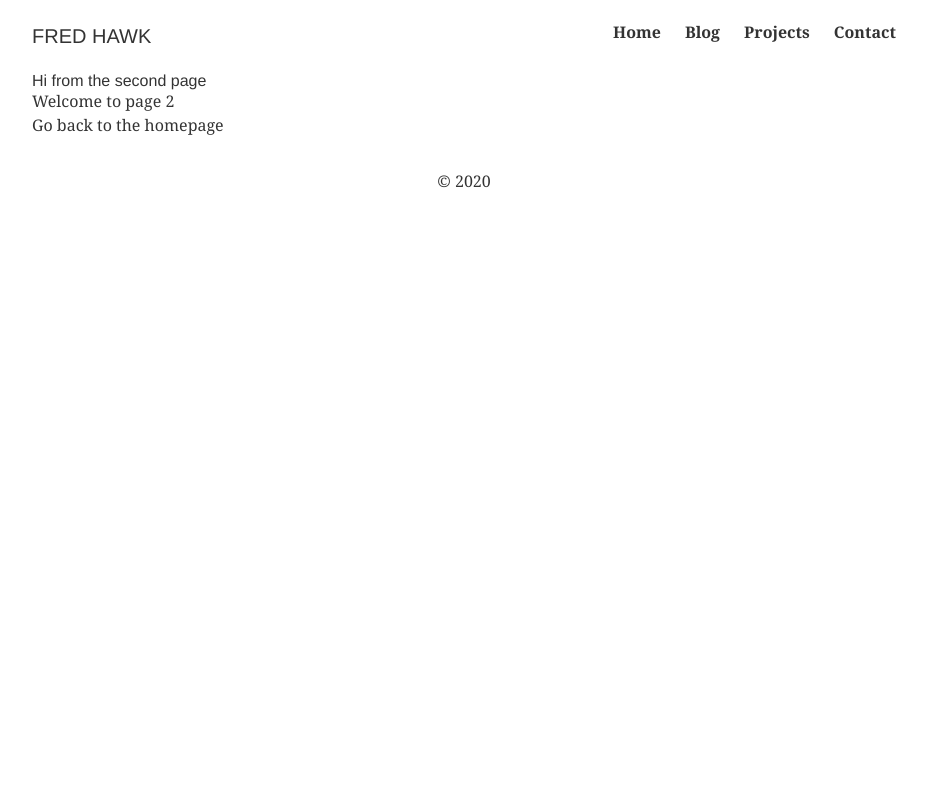
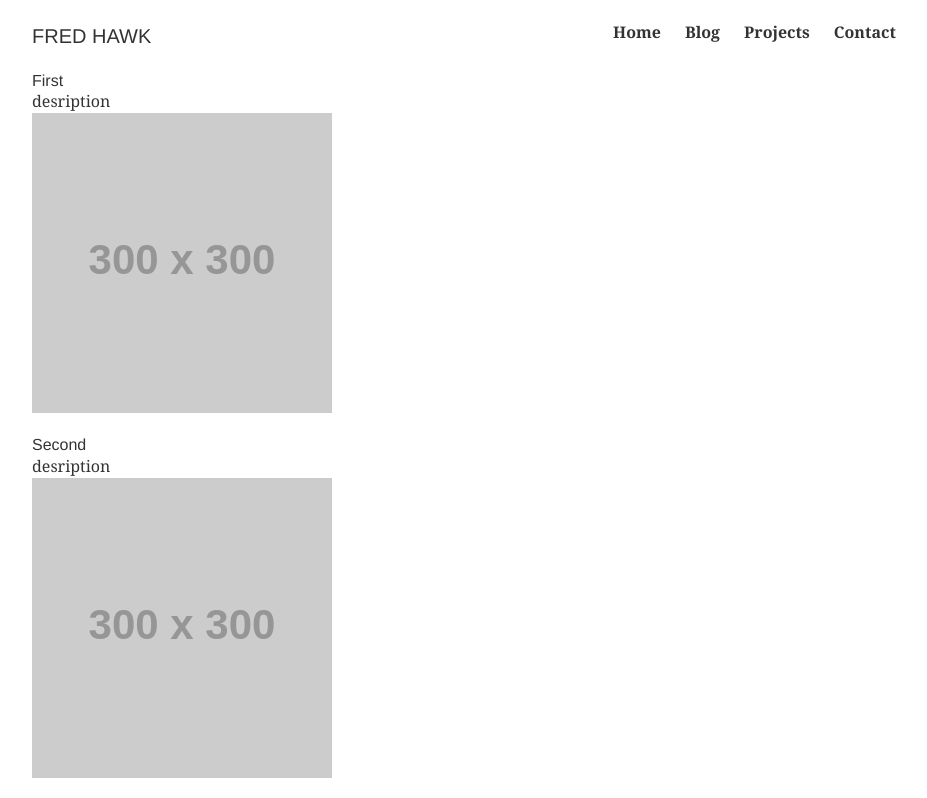
Before and after one commit to fredhawk/fredhawk.com, a Gatsby site: page /projects in a window 1280 px wide. Shown: the top 798 px of the page, without its empty margins (176-1103 px from the left). Built offline with nearby package versions, Linux system fonts and the light colour scheme; Gatsby itself is replaced by a stand-in of ours; some packages are replaced by stand-ins of ours; placeholder pictures from the web are drawn by us.

Commit message:
feat: Added a list of projects as a component.

```diff
--- a/gatsby-config.js
+++ b/gatsby-config.js
@@ -14,6 +14,36 @@ module.exports = {
       {
         src: `/contact/`,
         title: `Contact`,
+      },
+    ],
+    projects: [
+      {
+        title: `First`,
+        blogpostlink: `link to blogpost`,
+        url: `project page url`,
+        description: `desription`,
+        imgUrl: `https://via.placeholder.com/300`,
+      },
+      {
+        title: `Second`,
+        blogpostlink: `link to blogpost`,
+        url: `project page url`,
+        description: `desription`,
+        imgUrl: `https://via.placeholder.com/300`,
+      },
+      {
+        title: `Third`,
+        blogpostlink: `link to blogpost`,
+        url: `project page url`,
+        description: `desription`,
+        imgUrl: `https://via.placeholder.com/300`,
+      },
+      {
+        title: `Forth`,
+        blogpostlink: `link to blogpost`,
+        url: `project page url`,
+        description: `desription`,
+        imgUrl: `https://via.placeholder.com/300`,
       },
     ],
   },
--- /dev/null
+++ b/src/components/project.js
@@ -0,0 +1,13 @@
+import React from "react"
+
+export const Project = ({ project }) => {
+  return (
+    <div>
+      <a href={project.blogpostlink}>
+        <h3>{project.title}</h3>
+        <p>{project.description}</p>
+        <img src={project.imgUrl} alt={project.title} />
+      </a>
+    </div>
+  )
+}
--- /dev/null
+++ b/src/components/projectslist.js
@@ -0,0 +1,14 @@
+import React from "react"
+import { Project } from "./project"
+
+export const ProjectList = ({ projects }) => {
+  return (
+    <div>
+      {projects.length > 0
+        ? projects.map(project => (
+            <Project key={`project-${project.title}`} project={project} />
+          ))
+        : null}
+    </div>
+  )
+}
--- a/src/pages/index.js
+++ b/src/pages/index.js
@@ -15,6 +15,8 @@ const IndexPage = ({ data }) => {
       <div style={{ maxWidth: `300px`, marginBottom: `1.45rem` }}>
         <Image />
       </div>
+      <hr />
+      <br />
       {posts.map(({ node }) => {
         const title = node.frontmatter.title || node.fields.slug
         return (
--- a/src/pages/projects.js
+++ b/src/pages/projects.js
@@ -1,16 +1,33 @@
+import { graphql } from "gatsby"
 import React from "react"
-import { Link } from "gatsby"
-
 import Layout from "../components/layout"
+import { ProjectList } from "../components/projectslist"
 import SEO from "../components/seo"
 
-const SecondPage = () => (
-  <Layout>
-    <SEO title="Page two" />
-    <h1>Hi from the second page</h1>
-    <p>Welcome to page 2</p>
-    <Link to="/">Go back to the homepage</Link>
-  </Layout>
-)
+const SecondPage = ({ data }) => {
+  const projects = data.site.siteMetadata.projects
+  return (
+    <Layout>
+      <SEO title="Projects" />
+      <ProjectList projects={projects} />
+    </Layout>
+  )
+}
 
 export default SecondPage
+
+export const pageQuery = graphql`
+  query {
+    site {
+      siteMetadata {
+        projects {
+          blogpostlink
+          description
+          imgUrl
+          title
+          url
+        }
+      }
+    }
+  }
+`
--- a/src/utils/typography.js
+++ b/src/utils/typography.js
@@ -1,7 +1,5 @@
 import Typography from "typography"
-// import irvingTheme from "typography-theme-irving"
 import fairyGatesTheme from "typography-theme-fairy-gates"
-// import lincolnTheme from "typography-theme-lincoln"
 
 const typography = new Typography(fairyGatesTheme)
 
```
